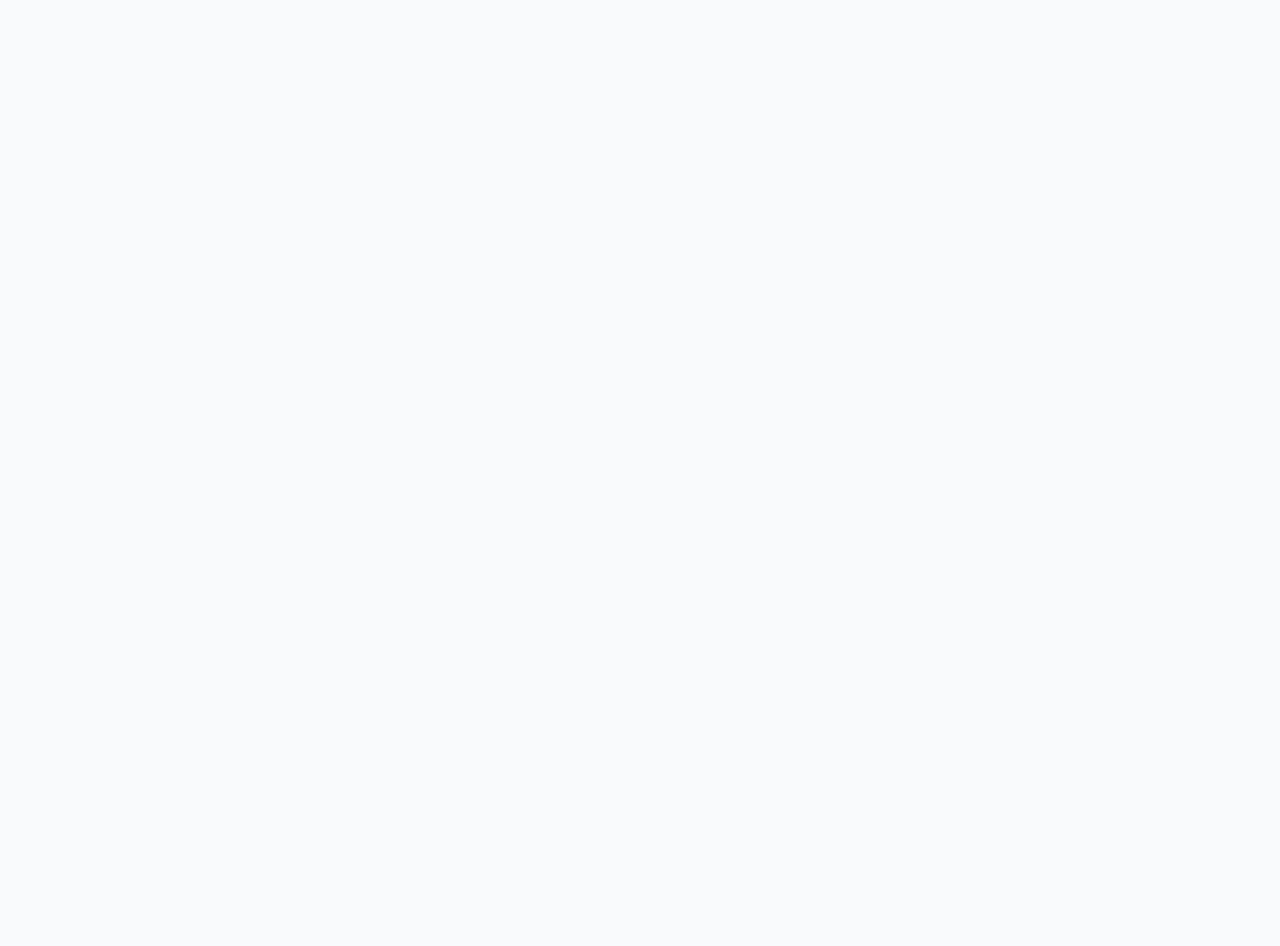
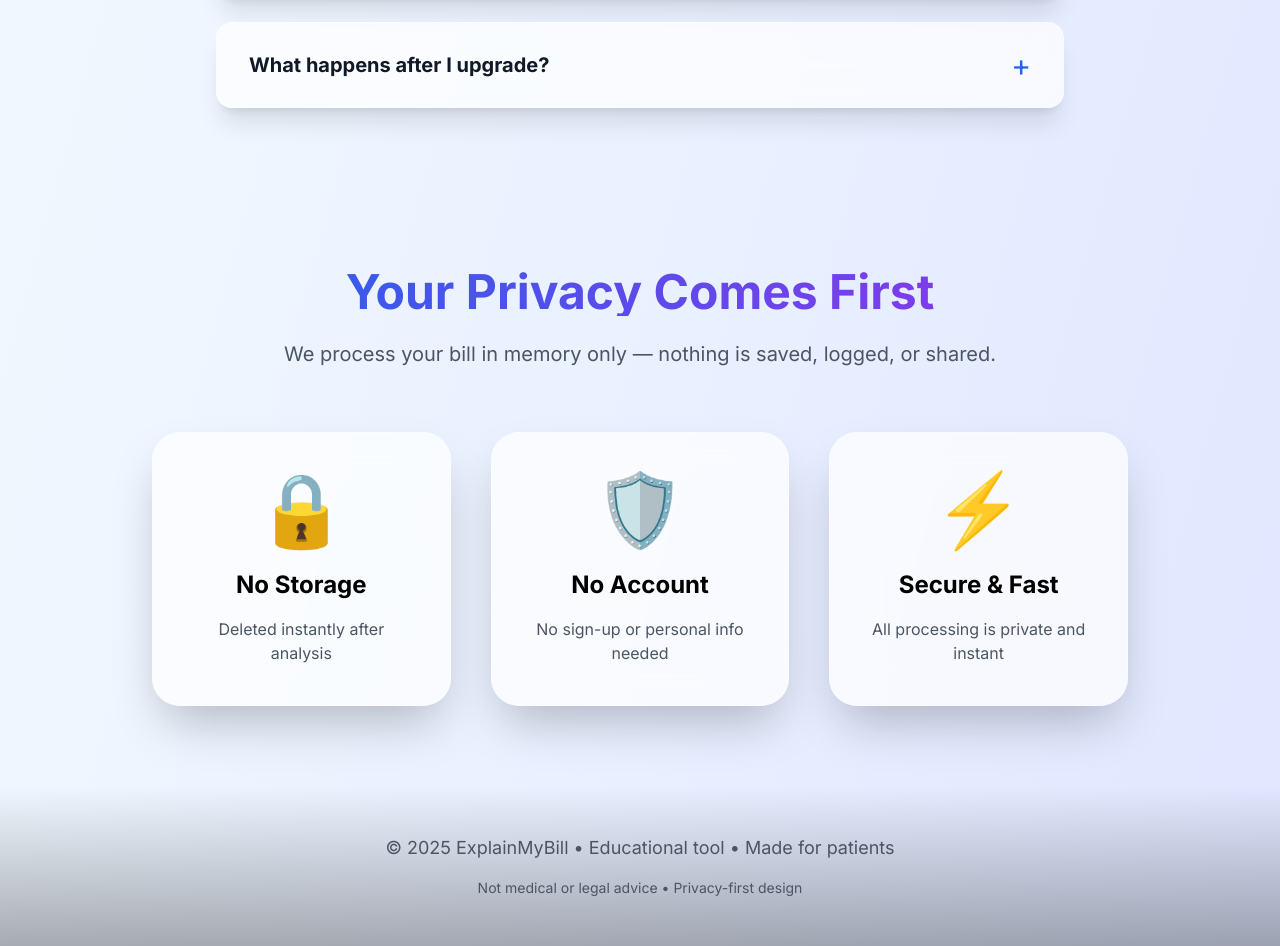
Before and after one commit to kevin-phan-25/explain-my-bill-frontend, a React (Create React App) app in the folder frontend/: page / in a window 1280 px wide. Shown: the part 3705-4651 px from the top of the page. Before the commit the page ends 3643 px from the top, so only its background shows below. Built offline with nearby package versions, Linux system fonts and the light colour scheme.

Commit message:
Update App.js

```diff
--- a/frontend/src/App.js
+++ b/frontend/src/App.js
@@ -1,9 +1,11 @@
+// src/App.js – FINAL PRODUCTION VERSION (Dec 29, 2025)
 import React, { useState } from 'react';
 import { loadStripe } from '@stripe/stripe-js';
 import BillUploader from './components/BillUploader';
 import ExplanationCard from './components/ExplanationCard';
 import PaidFeatures from './components/PaidFeatures';
 import Testimonials from './components/Testimonials';
+import FAQ from './components/FAQ';
 import UpgradeModal from './components/UpgradeModal';
 import Loader from './components/Loader';
 
@@ -57,13 +59,18 @@ function App() {
               </button>
             </div>
             <ExplanationCard result={result} onUpgrade={() => setShowUpgrade(true)} />
-            {result.isPaid && <PaidFeatures features={result.pages[0]?.structured} />}
+            {result.isPaid && result.pages[0]?.structured && (
+              <PaidFeatures features={result.pages[0].structured} />
+            )}
           </>
         )}
       </main>
 
       {/* Testimonials */}
       <Testimonials />
+
+      {/* FAQ */}
+      <FAQ />
 
       {/* Privacy Section */}
       <section className="max-w-5xl mx-auto px-6 py-20">
@@ -95,6 +102,7 @@ function App() {
       <footer className="bg-gradient-to-t from-black/30 to-transparent py-12">
         <div className="max-w-5xl mx-auto px-6 text-center text-gray-600 dark:text-gray-400">
           <p className="text-lg">© 2025 ExplainMyBill • Educational tool • Made for patients</p>
+          <p className="text-sm mt-4">Not medical or legal advice • Privacy-first design</p>
         </div>
       </footer>
 
```
